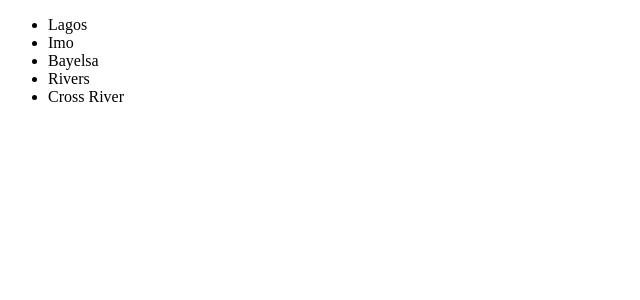
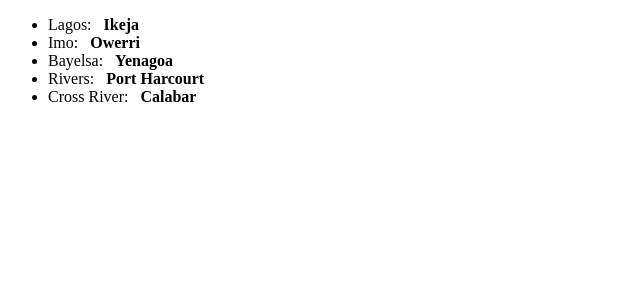
Before and after one commit to Kemelite1/React.js, a React (Vite) app in the folder react-basics/react-app/: page / in a window 1280 px wide. Shown: the top 300 px of the page, without its empty margins (0-640 px from the left). Built offline with nearby package versions, Linux system fonts and the light colour scheme.

Commit message:
Added id as unique key and displayed capitals

```diff
--- a/react-basics/react-app/src/List.jsx
+++ b/react-basics/react-app/src/List.jsx
@@ -1,12 +1,12 @@
 
 function List() {
   const states = [{name: 'Lagos', capital: 'Ikeja'},
-   {name: 'Imo', capital: 'Owerri'},
-    {name: 'Bayelsa', capital: 'Yenagoa'},
-     {name: 'Rivers', capital: 'Port Harcourt'},
-      {name: 'Cross River', capital: 'Calabar'}];
+   {id: 1, name: 'Imo', capital: 'Owerri'},
+    {id: 2, name: 'Bayelsa', capital: 'Yenagoa'},
+     {id: 3, name: 'Rivers', capital: 'Port Harcourt'},
+      {id: 4, name: 'Cross River', capital: 'Calabar'}];
 
-  const items = states.map(state => <li key={state.name}> {state.name}</li>)
+  const items = states.map(state => <li key={state.id}> {state.name}: &nbsp; <b>{state.capital}</b></li>)
   return (
     <ul>
     {items}
```
